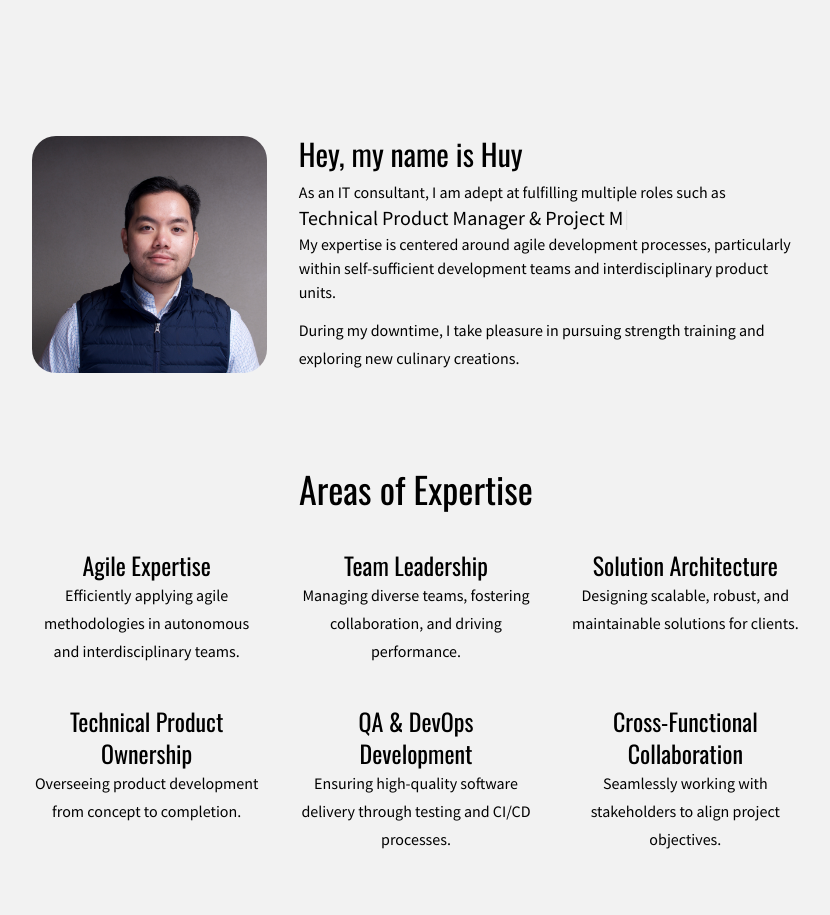
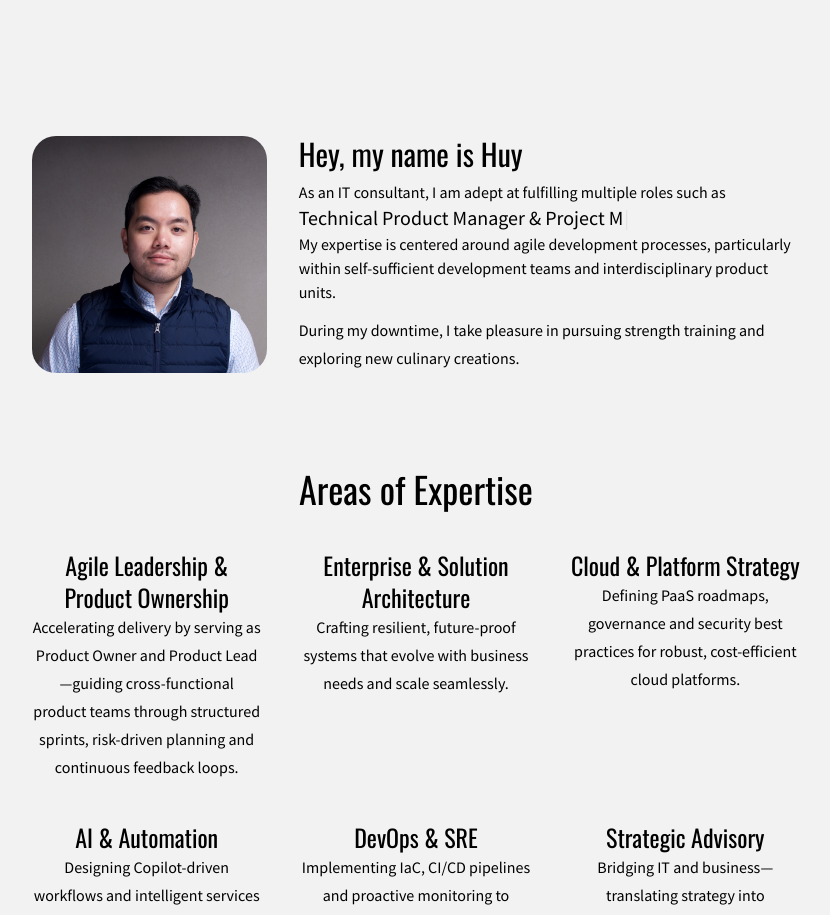
Before and after one commit to Hirohqv/Basho, a Next.js app: page / in a window 1280 px wide. Shown: the top 915 px of the page, without its empty margins (224-1054 px from the left). Built offline with nearby package versions, Linux system fonts and the light colour scheme.

Commit message:
Updated things i do

```diff
--- a/components/ThingsIDo.tsx
+++ b/components/ThingsIDo.tsx
@@ -6,36 +6,39 @@ export default function ThingsIDo() {
       </div>
       <div className="margin:0 grid gap-10 text-center md:grid-cols-2 lg:grid-cols-3">
         <div>
-          <h3 className="text-2xl">Agile Expertise</h3>
-          <p>Efficiently applying agile methodologies in autonomous and interdisciplinary teams.
+          <h3 className="text-2xl">Agile Leadership & Product Ownership</h3>
+          <p>
+            Accelerating delivery by serving as Product Owner and Product Lead—guiding cross-functional product teams through structured sprints, risk-driven planning and continuous feedback loops.
           </p>
         </div>
         <div>
-          <h3 className="text-2xl">Team Leadership</h3>
+          <h3 className="text-2xl">Enterprise & Solution Architecture</h3>
           <p>
-          Managing diverse teams, fostering collaboration, and driving performance.
+            Crafting resilient, future-proof systems that evolve with business needs and scale seamlessly.
           </p>
         </div>
         <div>
-          <h3 className="text-2xl">Solution Architecture</h3>
+          <h3 className="text-2xl">Cloud & Platform Strategy</h3>
           <p>
-          Designing scalable, robust, and maintainable solutions for clients.
+            Defining PaaS roadmaps, governance and security best practices for robust, cost-efficient cloud platforms.
           </p>
         </div>
         <div>
-          <h3 className="text-2xl">Technical Product Ownership</h3>
-          <p>Overseeing product development from concept to completion.
+          <h3 className="text-2xl">AI & Automation</h3>
+          <p>
+            Designing Copilot-driven workflows and intelligent services to boost productivity and drive adoption.
           </p>
         </div>
         <div>
-          <h3 className="text-2xl">QA & DevOps Development</h3>
+          <h3 className="text-2xl">DevOps & SRE</h3>
           <p>
-          Ensuring high-quality software delivery through testing and CI/CD processes.
+            Implementing IaC, CI/CD pipelines and proactive monitoring to ensure rapid, reliable releases.
           </p>
         </div>
         <div>
-          <h3 className="text-2xl">Cross-Functional Collaboration</h3>
-          <p>Seamlessly working with stakeholders to align project objectives.
+          <h3 className="text-2xl">Strategic Advisory</h3>
+          <p>
+            Bridging IT and business—translating strategy into roadmaps, governance models and measurable ROI.
           </p>
         </div>
       </div>
```
